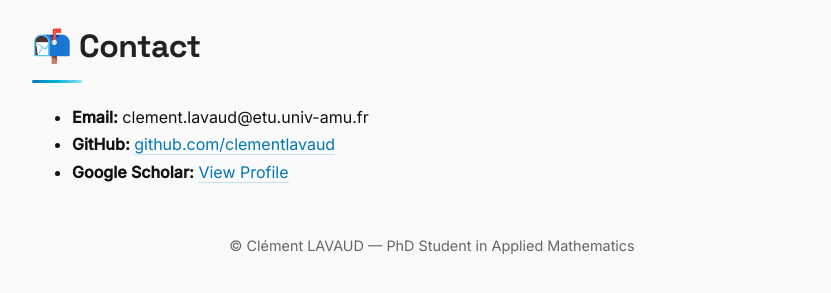
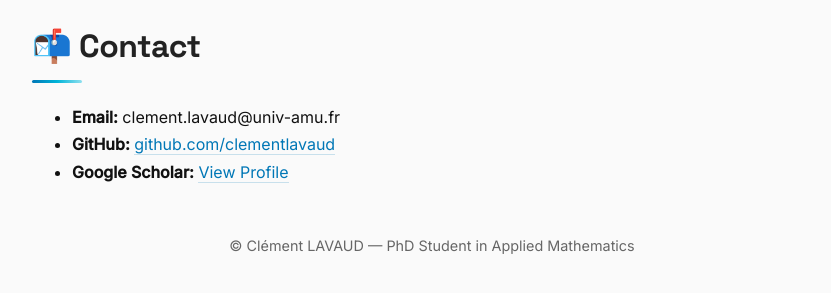
Before and after one commit to clementlavaud/clementlavaud.github.io, a Jekyll site: the page built from contact.md, in a window 1280 px wide. Shown: the part 124-417 px from the top of the page, without its empty margins (208-1039 px from the left). Built offline with Jekyll 4.4.1, drawn with Linux system fonts in a browser that asks for light colours.

Commit message:
Update contact.md

```diff
--- a/contact.md
+++ b/contact.md
@@ -5,6 +5,6 @@ title: "Contact"
 
 # 📬 Contact
 
-- **Email:** clement.lavaud@etu.univ-amu.fr
+- **Email:** clement.lavaud@univ-amu.fr
 - **GitHub:** [github.com/clementlavaud](https://github.com/clementlavaud)
 - **Google Scholar:** [View Profile](https://scholar.google.com)
```
